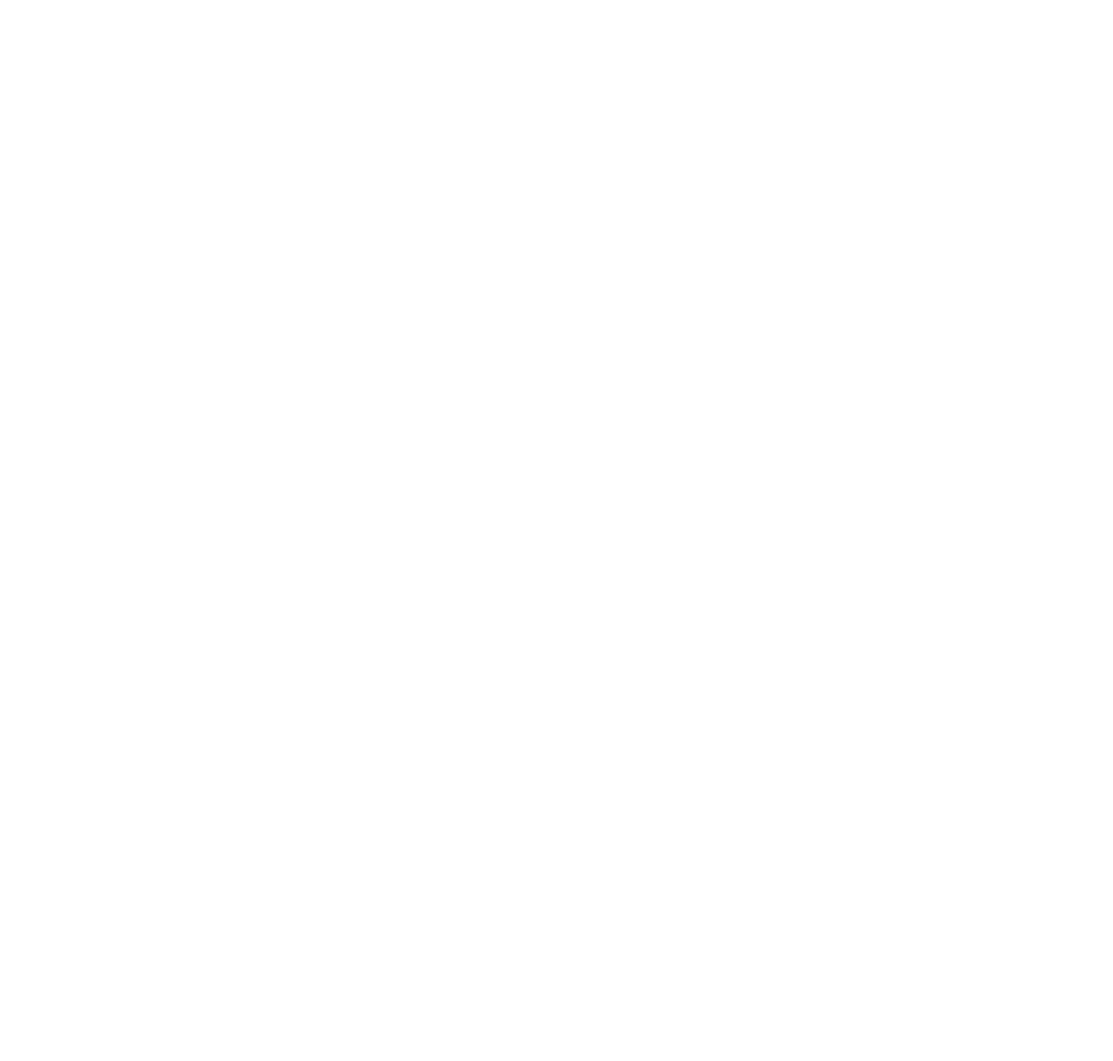
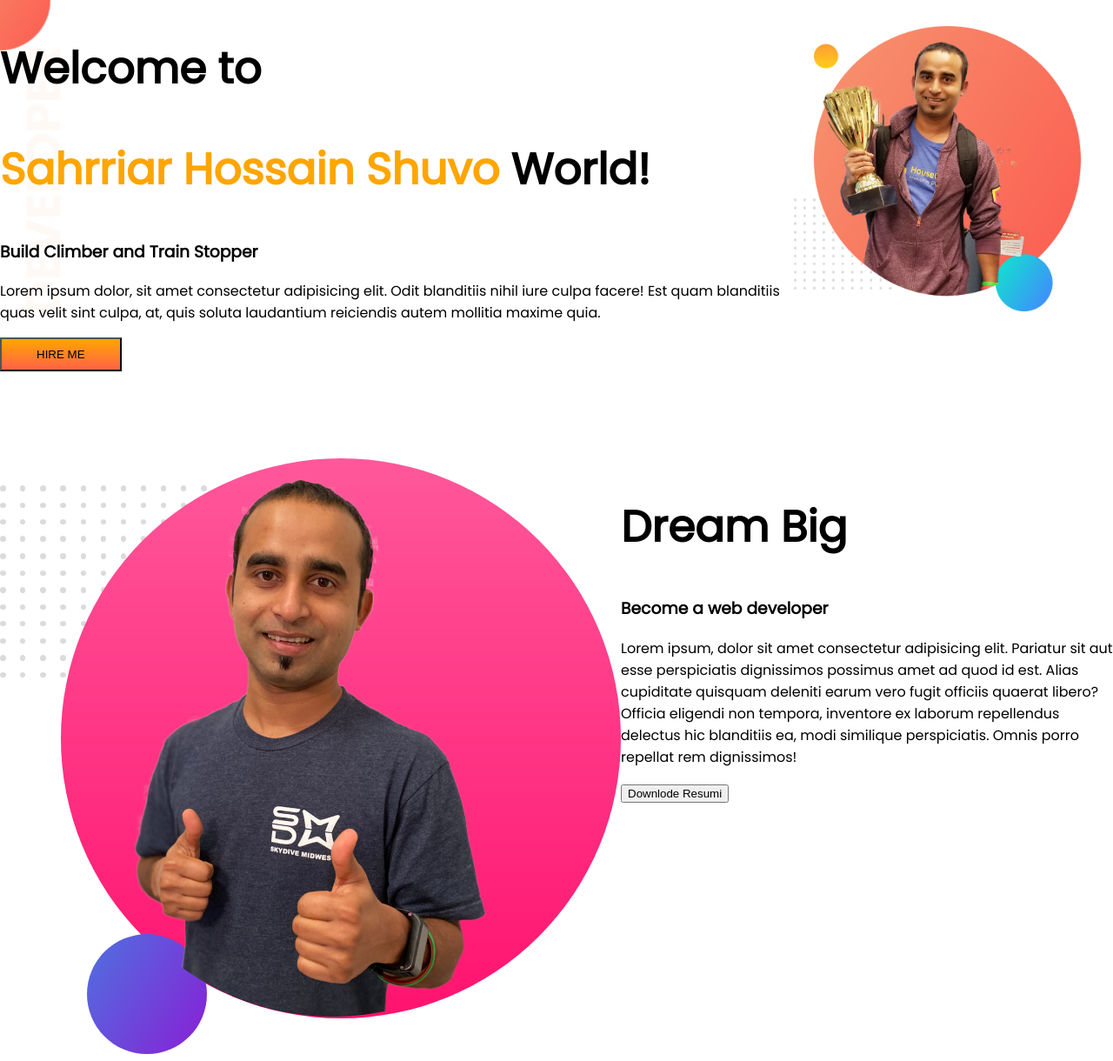
Before and after one commit to codewithshuvo/developer-protfolio, a plain HTML site: page index.html in a window 1280 px wide. Shown: the whole page at 87% size. Before the commit the page ends 800 px from the top, so only its background shows below. Drawn offline with Linux system fonts and the light colour scheme.

Commit message:
adding text

```diff
--- a/index.html
+++ b/index.html
@@ -1,13 +1,50 @@
 <!DOCTYPE html>
 <html lang="en">
+
 <head>
     <meta charset="UTF-8">
     <meta http-equiv="X-UA-Compatible" content="IE=edge">
     <meta name="viewport" content="width=device-width, initial-scale=1.0">
     <title>Shuvo-protfolio</title>
+    <link rel="preconnect" href="https://fonts.googleapis.com">
+    <link rel="preconnect" href="https://fonts.gstatic.com" crossorigin>
+    <link href="https://fonts.googleapis.com/css2?family=Poppins&display=swap" rel="stylesheet">
     <link rel="stylesheet" href="style.css">
 </head>
+
 <body>
+    <section class="top-baner">
+
+        <div class="bwt">
+            <h1>Welcome to</h1>
+            <h1><span class="bd">Sahrriar Hossain Shuvo</span> World!</h1>
+            <h3>Build Climber and Train Stopper</h3>
+            <p>Lorem ipsum dolor, sit amet consectetur adipisicing elit. Odit blanditiis nihil iure culpa facere! Est
+                quam blanditiis quas velit sint culpa, at, quis soluta laudantium reiciendis autem mollitia maxime quia.
+            </p>
+            <button class="bt2">Hire me</button>
+        </div>
+        <div class="bt"> <img src="jhankar.png" alt=""></div>
+
+    </section>
+    <section class="sci">
+        <div>
+            <img src="jhankar2.png" alt="">
+        </div>
+        <div>
+            <h1>Dream Big</h1>
+            <h3>Become a web developer</h3>
+            <p>Lorem ipsum, dolor sit amet consectetur adipisicing elit. Pariatur sit aut esse perspiciatis dignissimos
+                possimus amet ad quod id est. Alias cupiditate quisquam deleniti earum vero fugit officiis quaerat
+                libero? Officia eligendi non tempora, inventore ex laborum repellendus delectus hic blanditiis ea, modi
+                similique perspiciatis. Omnis porro repellat rem dignissimos!</p>
+            <button>Downlode Resumi
+
+            </button>
+        </div>
+    </section>
+
 
 </body>
+
 </html>
--- a/style.css
+++ b/style.css
@@ -0,0 +1,33 @@
+body{
+    font-family: 'Poppins', sans-serif;
+    margin: 0;
+    }
+h1{
+    font-size: 50px;
+}
+.bd{
+    color: orange;
+}
+.bt2{
+    text-transform: uppercase;
+    background-image: linear-gradient(orange,tomato);
+    text-decoration: none;
+    padding: 10px 40px;
+}
+section{
+    display: flex;
+}
+.bt{
+    width: 50%;
+    padding-top: 30px;
+}
+.bt img{
+    width: 90%;
+}
+.sci{
+    padding-top: 100px;
+}
+.top-baner{
+    background-image: url(top-banner.png);
+    background-repeat: no-repeat;
+}
```
Also changed, not shown: dream-bg.png (added), exp-bg.png (added), jhankar.png (added), jhankar2.png (added), my-bg.png (added), my-bg2.png (added), top-banner.png (added).
